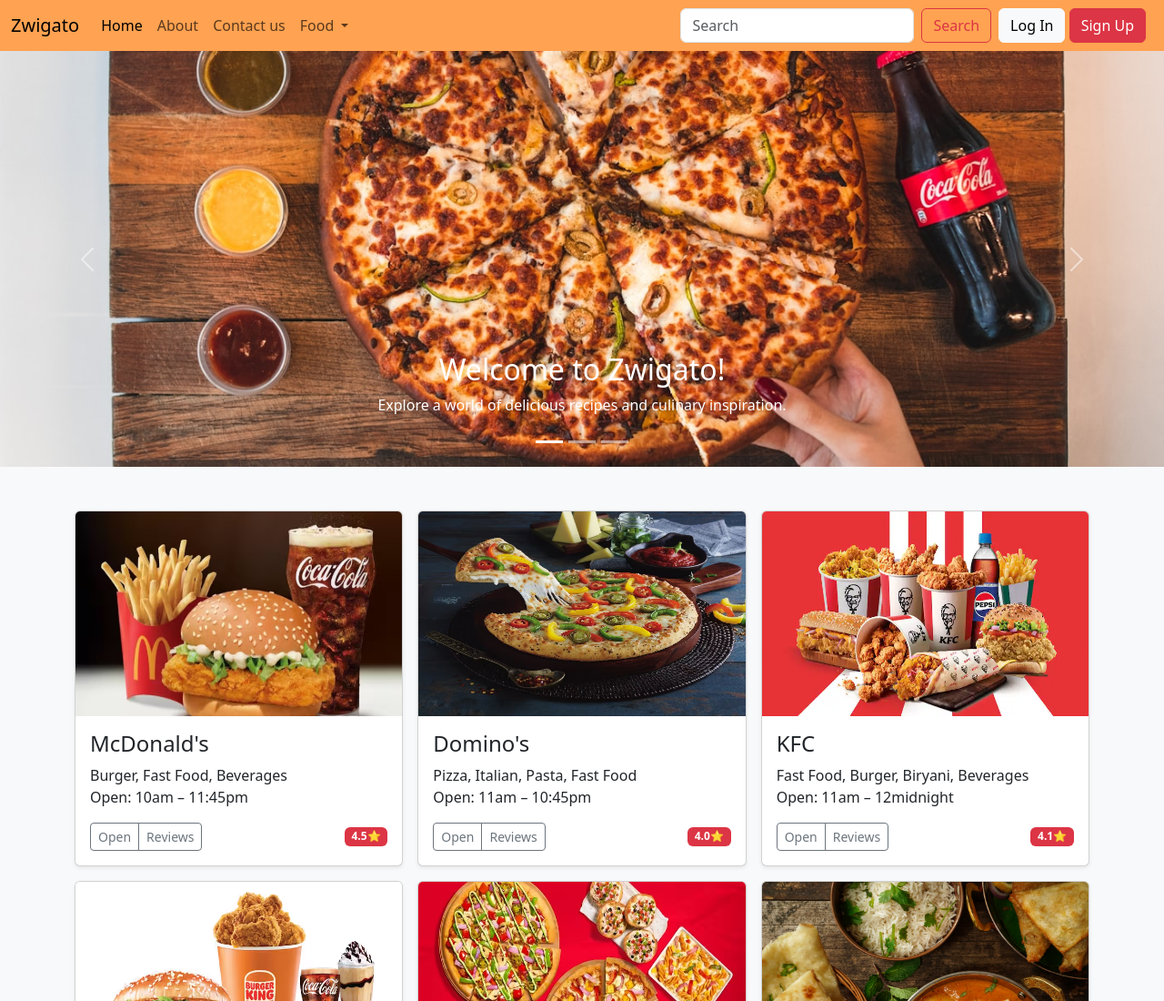
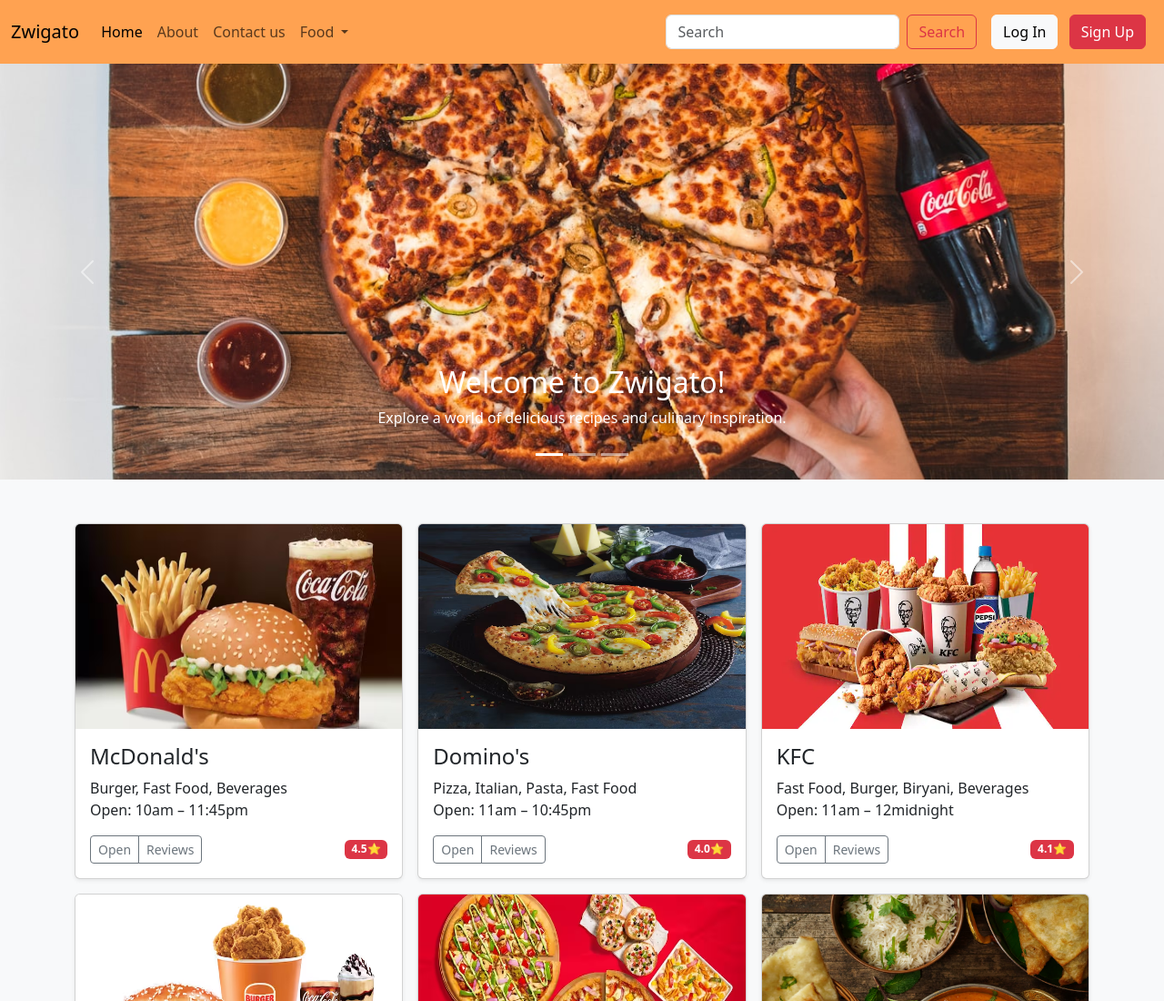
Before and after one commit to PankajBanseriya/Zwigato, a plain HTML site: page index.html in a window 1280 px wide. Shown: the top 1100 px of the page at 91% size. Drawn offline with nearby package versions, Linux system fonts and the light colour scheme.

Commit message:
Update index.html

```diff
--- a/index.html
+++ b/index.html
@@ -48,10 +48,10 @@
           <button class="btn btn-outline-danger" type="submit">Search</button>
         </form>
         <div class="mx-2">
-          <button type="button" class="btn btn-light" data-bs-toggle="modal" data-bs-target="#exampleModal">
+          <button type="button" class="btn btn-light my-2 mx-2" data-bs-toggle="modal" data-bs-target="#exampleModal">
             Log In
           </button>
-          <button type="button" class="btn btn-danger" data-bs-toggle="modal" data-bs-target="#example2Modal">
+          <button type="button" class="btn btn-danger my-2" data-bs-toggle="modal" data-bs-target="#example2Modal">
             Sign Up
           </button>
         </div>
```
